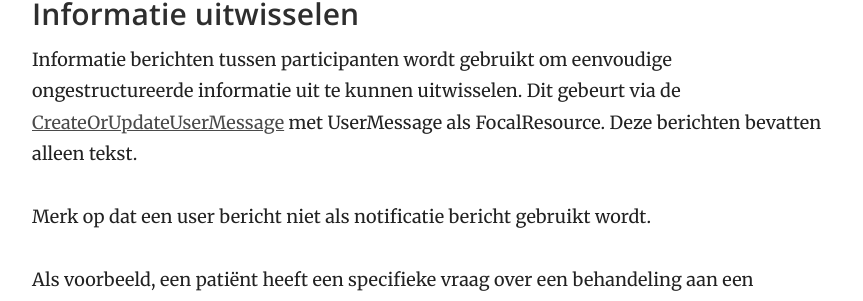
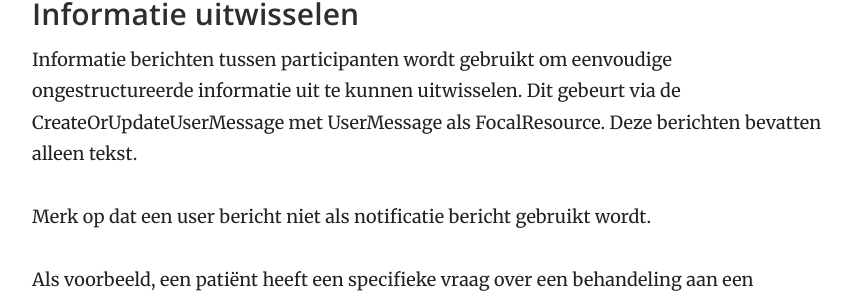
Before and after one commit to Koppeltaal/Koppeltaal-Documentation, a Jekyll site: the page built from informatiesystemen-architectuur.md, in a window 1280 px wide and 900 px high, scrolled down 14814 px. Shown: the part 212-513 px from the top of the window, without its empty margins (358-1221 px from the left). Built offline with Jekyll 4.4.1, drawn with Linux system fonts in a browser that asks for light colours; part of the change alters nothing that is shown.

```diff
--- a/informatiesystemen-architectuur.md
+++ b/informatiesystemen-architectuur.md
@@ -118,7 +118,7 @@ In deze paragraaf worden de verschillende interacties beschreven tussen de versc
 
 Er zijn verschillende applicatie leveranciers betrokken ter ondersteuning van een interactief zorgproces en deze zullen gecertificeerd en geregistreerd moeten worden. Het registratie proces, welke applicaties gebruik willen maken van Koppeltaal, is een \(handmatig\) configuratie proces. Indien betrokken applicatie leveranciers onderling informatie willen uitwisselen, zullen ze in hetzelfde domein aangemeld en geregistreerd moeten worden. Dit registratie proces worden door Koppeltaal Support uitgevoerd.
 
-Na het registratie proces kan begonnen worden met de uitwisseling van informatie \(FHIR resources\), dit gebeurt via voor gedefinieerde interacties tussen de geregistreerde applicaties. Elke interactie \(tussen applicaties\) bestaat uit een FHIR MessageHeader, gevolgd door andere FHIR resources \(zie paragraaf "[Gegevensmodel](https://stibbe.gitbook.io/koppeltaal-1-3-x-architectuur/informatiesystemen-architectuur#gegevensmodel)"\). Een codering in de MessageHeader geeft aan om wat voor soort interactie het gaat. Per type applicatie zijn er verschillende interacties beschikbaar.
+Na het registratie proces kan begonnen worden met de uitwisseling van informatie \(FHIR resources\), dit gebeurt via voor gedefinieerde interacties tussen de geregistreerde applicaties. Elke interactie \(tussen applicaties\) bestaat uit een FHIR MessageHeader, gevolgd door andere FHIR resources \(zie paragraaf "[Gegevensmodel](informatiesystemen-architectuur.md#gegevensmodel)"\). Een codering in de MessageHeader geeft aan om wat voor soort interactie het gaat. Per type applicatie zijn er verschillende interacties beschikbaar.
 
 In de interactie laag wordt er niet meet over een cliënt gesproken maar hanteren we de term patiënt.
 
@@ -284,7 +284,7 @@ Vervolgens wordt de interactie UpdateCarePlanActivityStatus verzonden met de Car
 
 ### Informatie uitwisselen
 
-Informatie berichten tussen participanten wordt gebruikt om eenvoudige ongestructureerde informatie uit te kunnen uitwisselen. Dit gebeurt via de [CreateOrUpdateUserMessage](https://github.com/Koppeltaal/Koppeltaal-Documentation/blob/master) met UserMessage als FocalResource. Deze berichten bevatten alleen tekst.
+Informatie berichten tussen participanten wordt gebruikt om eenvoudige ongestructureerde informatie uit te kunnen uitwisselen. Dit gebeurt via de CreateOrUpdateUserMessage met UserMessage als FocalResource. Deze berichten bevatten alleen tekst.
 
 Merk op dat een user bericht niet als notificatie bericht gebruikt wordt.
 
```
